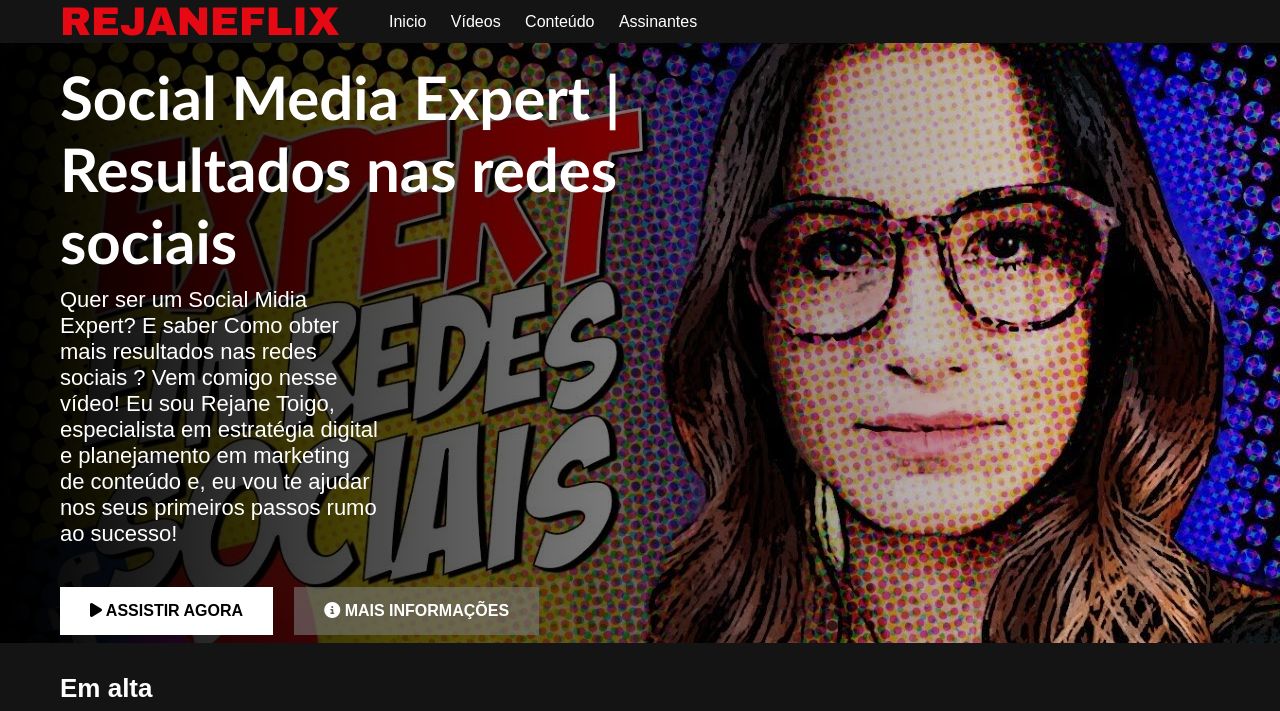
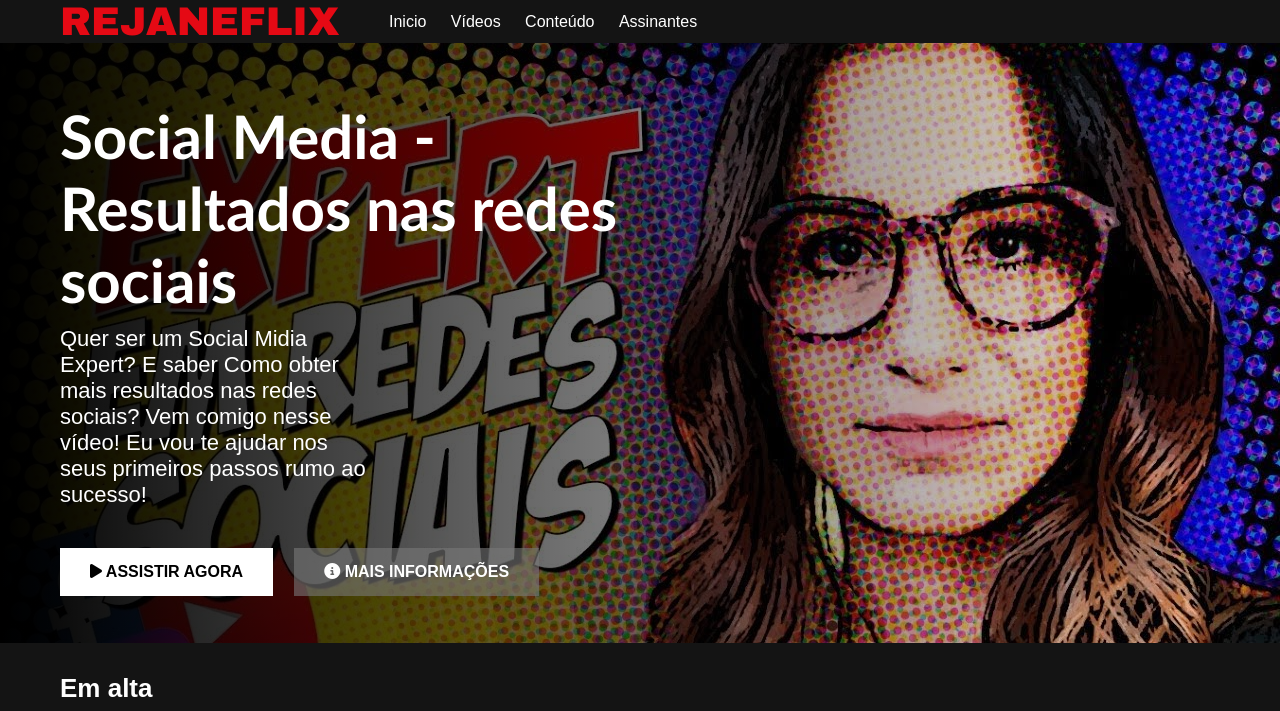
Before and after one commit to titacustodio/projeto-layout-netflix, a plain HTML site: page index.html in a window 1280 px wide. Shown: the top 711 px of the page. Drawn offline with Linux system fonts and the light colour scheme.

Commit message:
Finalizado

```diff
--- a/index.html
+++ b/index.html
@@ -31,8 +31,8 @@
     <main>
         <div class="filme-principal">
             <div class="container">
-                <h3 class="titulo">Social Media Expert | Resultados nas redes sociais</h3>
-                <p class="descricao">Quer ser um Social Midia Expert? E saber Como obter mais resultados nas redes sociais ? Vem comigo nesse vídeo! Eu sou Rejane Toigo, especialista em estratégia digital e planejamento em marketing de conteúdo e, eu vou te ajudar nos seus primeiros passos rumo ao sucesso!</p>
+                <h3 class="titulo">Social Media - Resultados nas redes sociais</h3>
+                <p class="descricao">Quer ser um Social Midia Expert? E saber Como obter mais resultados nas redes sociais? Vem comigo nesse vídeo! Eu vou te ajudar nos seus primeiros passos rumo ao sucesso!</p>
                 <div class="botoes">
                     <button role="button" class="botao1">
                         <i class="fas fa-play"></i>
```
